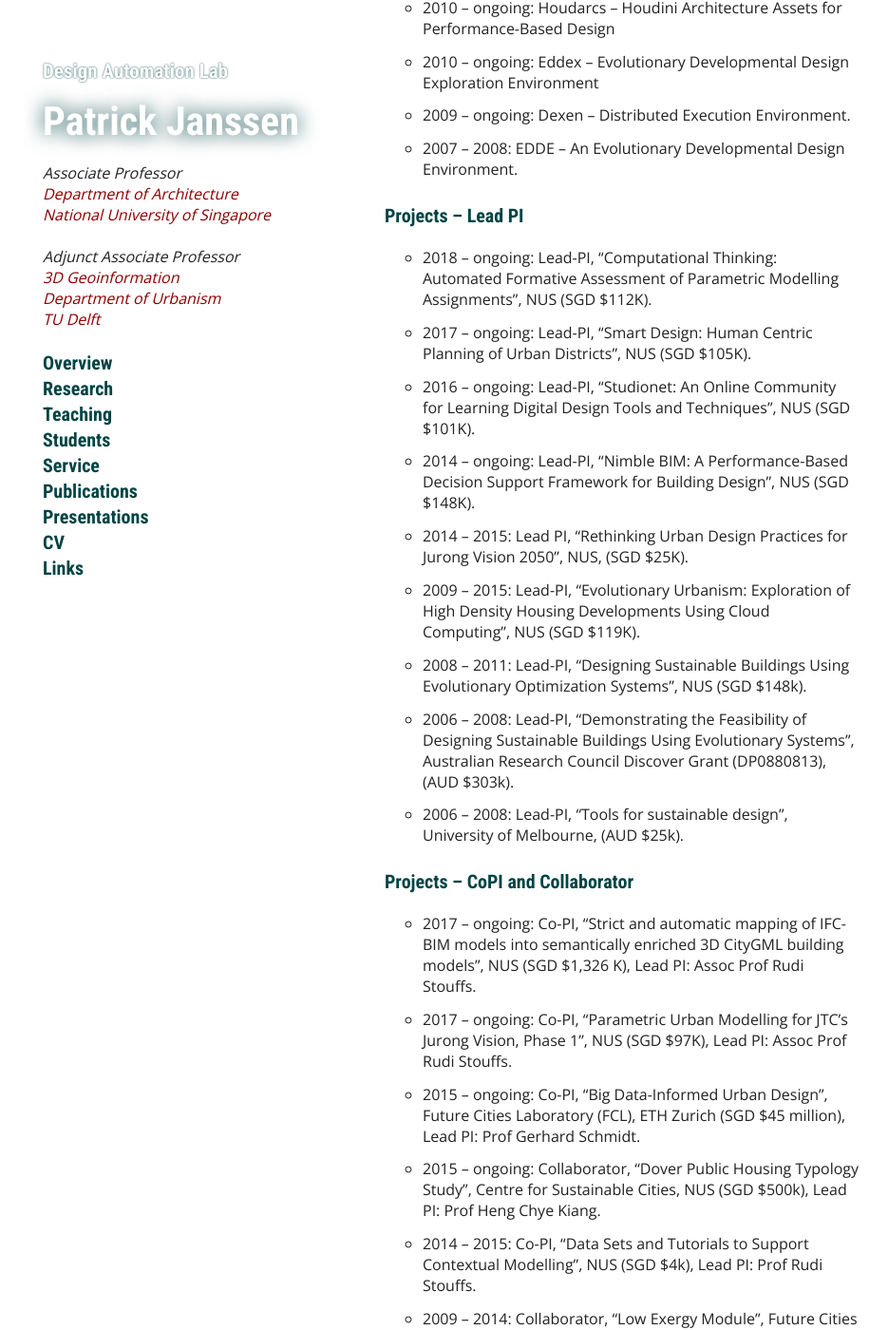
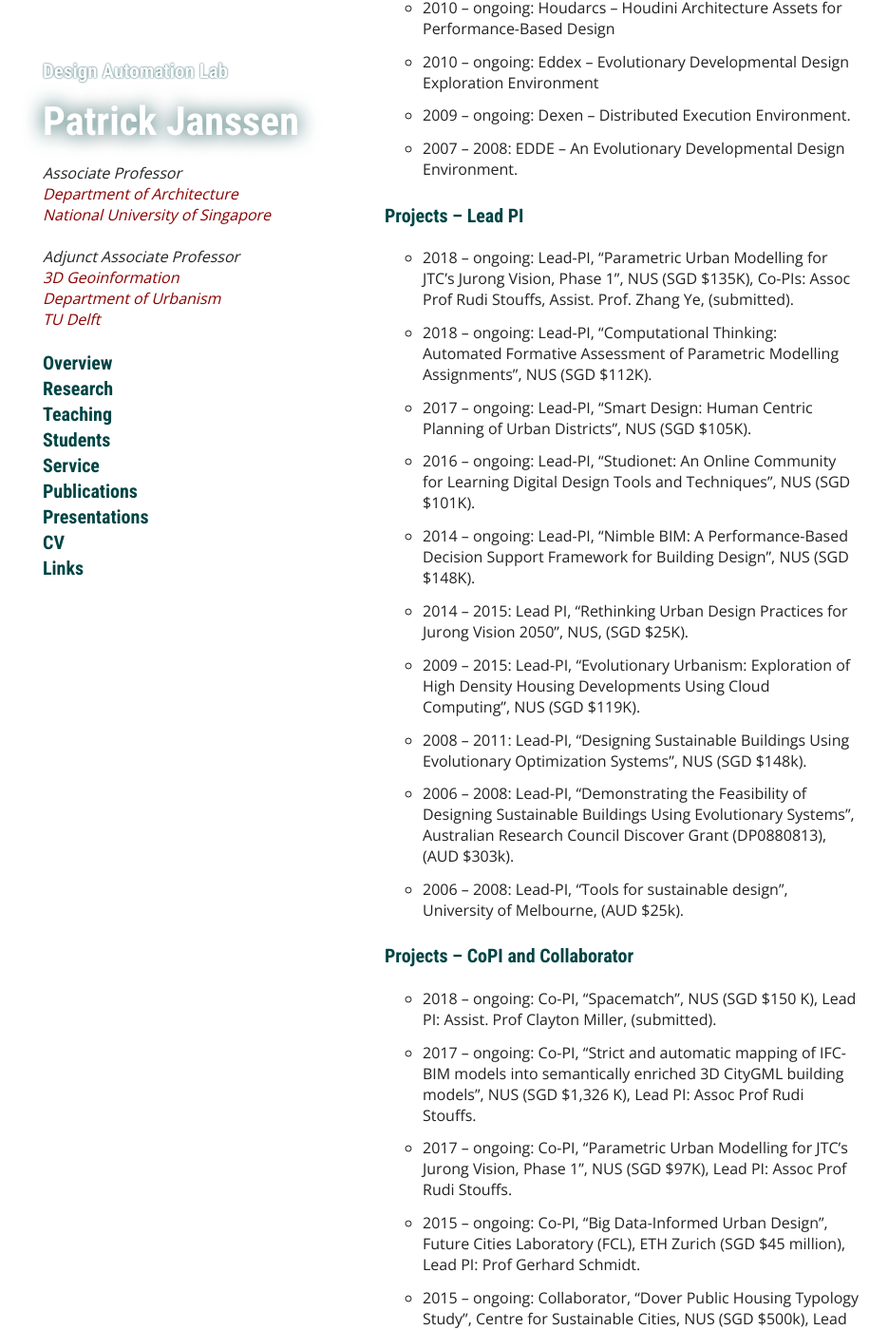
Before and after one commit to phtj/patrick-janssen, a Jekyll site: the page built from research.md, in a window 1280 px wide and 1400 px high, scrolled down 393 px. Shown: the whole window at 95% size, without its empty margins (165-1100 px from the left). Built offline with Jekyll 4.4.1, drawn with Linux system fonts in a browser that asks for light colours; our own code applies the rules of GitHub Pages for plain Markdown files; a script that is not in the unit is left out.

Commit message:
added latest research proposals

```diff
--- a/research.md
+++ b/research.md
@@ -17,6 +17,7 @@ See [Design Automation Lab](http://design-automation.net) for more details on th
 
 ## Projects – Lead PI
 
+- 2018 – ongoing: Lead-PI, “Parametric Urban Modelling for JTC’s Jurong Vision, Phase 1”, NUS (SGD $135K), Co-PIs: Assoc Prof Rudi Stouffs, Assist. Prof. Zhang Ye, (submitted).
 - 2018 – ongoing: Lead-PI, “Computational Thinking: Automated Formative Assessment of Parametric Modelling Assignments”, NUS (SGD $112K).
 - 2017 – ongoing: Lead-PI, “Smart Design: Human Centric Planning of Urban Districts”, NUS (SGD $105K).
 - 2016 – ongoing: Lead-PI, “Studionet: An Online Community for Learning Digital Design Tools and Techniques”, NUS (SGD $101K).
@@ -29,6 +30,7 @@ See [Design Automation Lab](http://design-automation.net) for more details on th
 
 ## Projects – CoPI and Collaborator
 
+- 2018 – ongoing: Co-PI, “Spacematch”, NUS (SGD $150 K), Lead PI: Assist. Prof Clayton Miller, (submitted).
 - 2017 – ongoing: Co-PI, “Strict and automatic mapping of IFC-BIM models into semantically enriched 3D CityGML building models”, NUS (SGD $1,326 K), Lead PI: Assoc Prof Rudi Stouffs.
 - 2017 – ongoing: Co-PI, “Parametric Urban Modelling for JTC’s Jurong Vision, Phase 1”, NUS (SGD $97K), Lead PI: Assoc Prof Rudi Stouffs.
 - 2015 – ongoing: Co-PI, “Big Data-Informed Urban Design”, Future Cities Laboratory (FCL), ETH Zurich (SGD $45 million), Lead PI: Prof Gerhard Schmidt.
```
